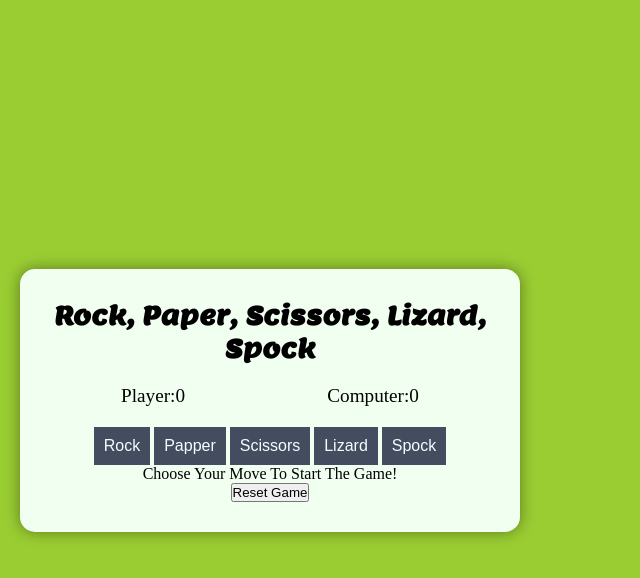
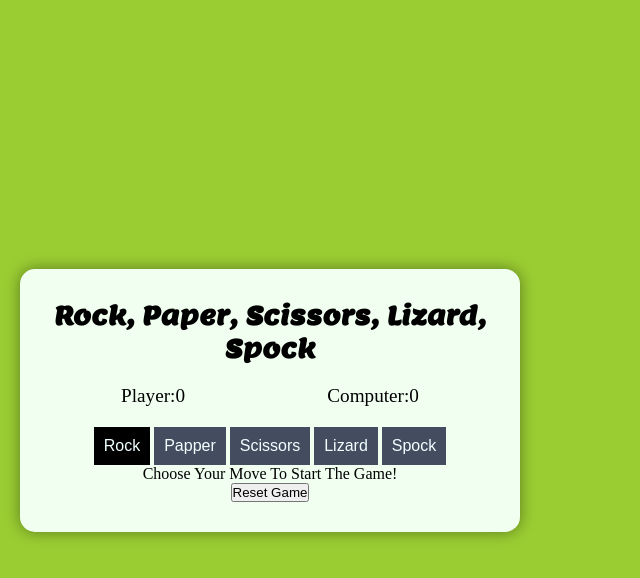
Before and after one commit to sharon-bunyasi/Rock-Paper-Scissors-Lizard-Spock, a plain HTML site: page index.html in a window 1280 px wide. In both pictures the pointer is over the button "Rock". Shown: the whole page, without its empty margins (0-640 px from the left). Drawn offline with Linux system fonts and the light colour scheme; a web font is replaced by a local one.

Commit message:
add a hover effect to the button choices

```diff
--- a/assets/css/style.css
+++ b/assets/css/style.css
@@ -57,3 +57,8 @@ button.choice {
     background-color: #444c60;
     color: azure;
 }
+
+/*hover effect to highlight the buttons when hovered*/
+button.choice:hover{
+    background-color: black;
+}
```
